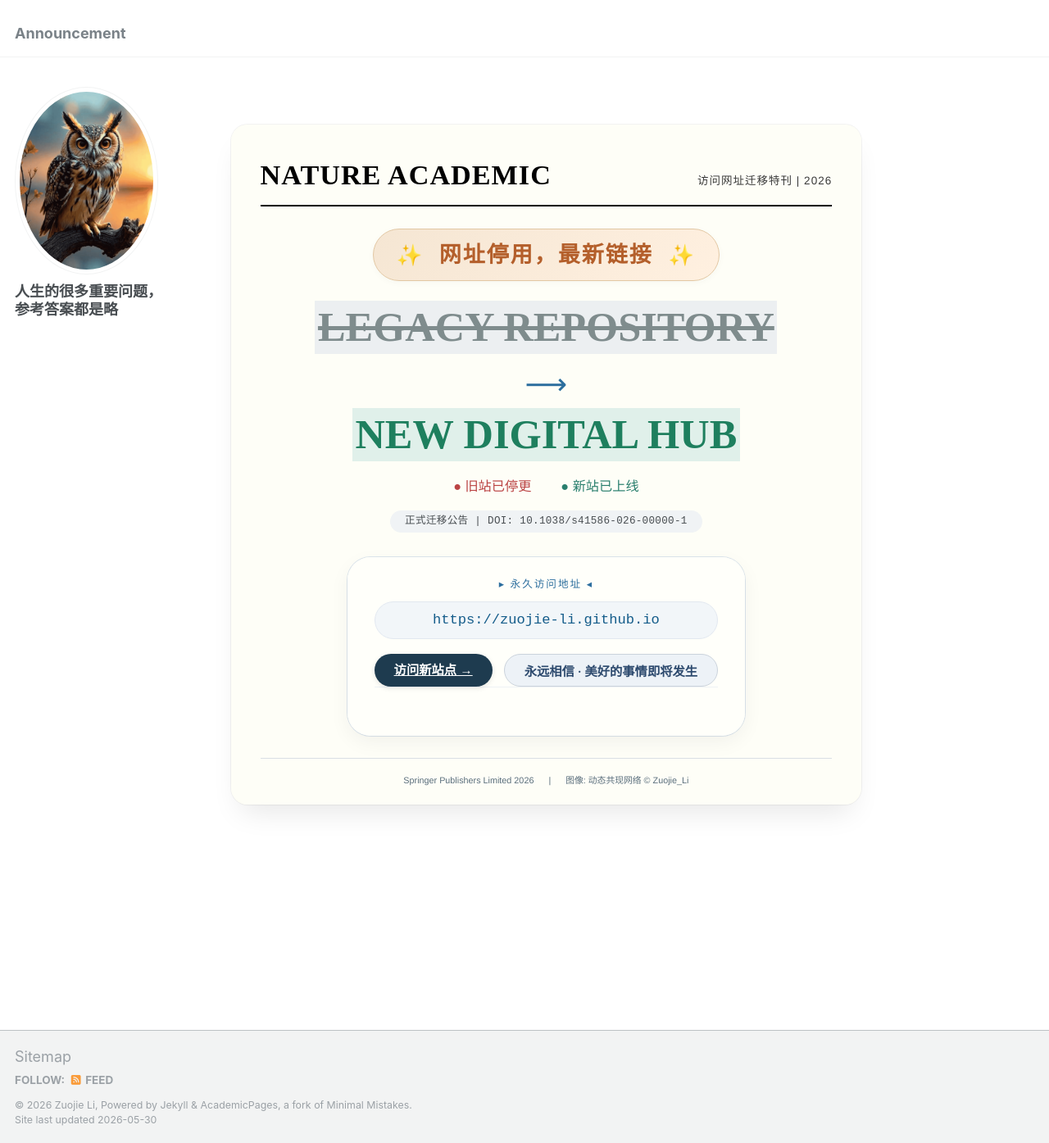
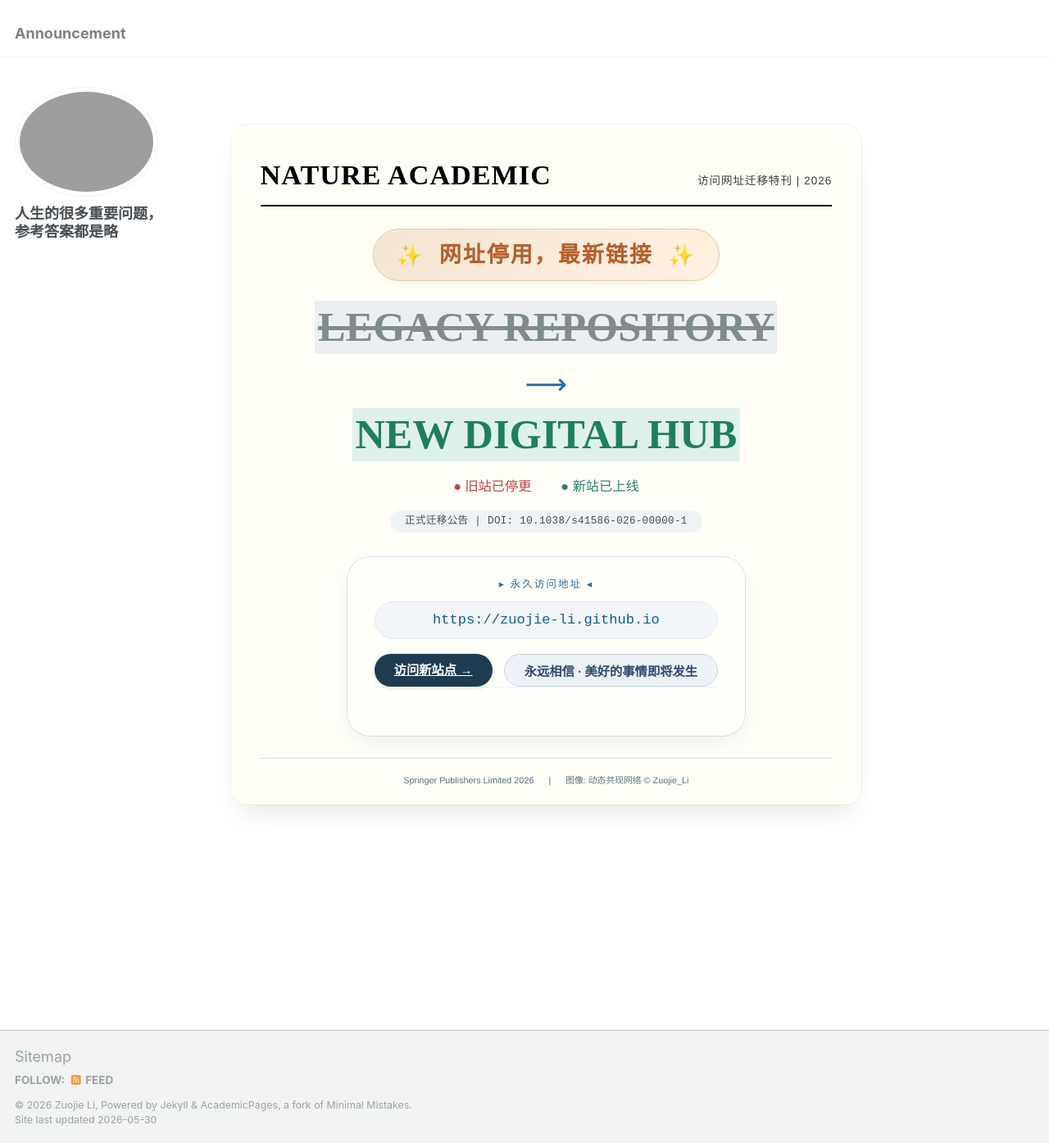
Before and after one commit to Infinity-LZJ/Zuojie_Li.github, a Jekyll site: the page built from _pages/about.md, in a window 1280 px wide and 1395 px high. Shown: the whole window at 82% size. Built offline with Jekyll 4.4.1, drawn with Linux system fonts in a browser that asks for light colours.

Commit message:
Update _config.yml
Signed-off-by: Zuojie_Li <zuojieli@yeah.net>

```diff
--- a/_config.yml
+++ b/_config.yml
@@ -21,7 +21,7 @@ repository               : "academicpages/academicpages.github.io"
 #               Additional customization can be done by editing /_includes/author-profile.html
 author:
   # Biographic information
-  avatar           : "picture1.png"
+  avatar           : "picture.png"
   name             : "人生的很多重要问题，参考答案都是略"
   pronouns         : # example: "男"
   bio              : #" 山东泰安 射手座"
```
